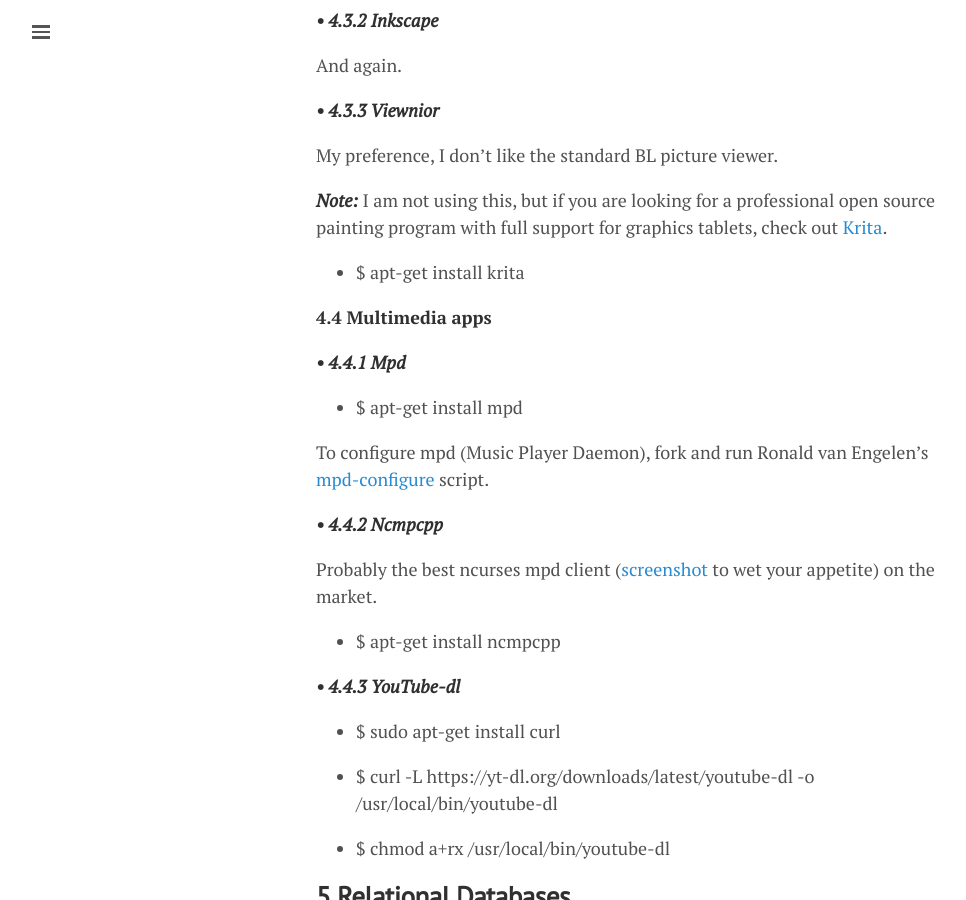
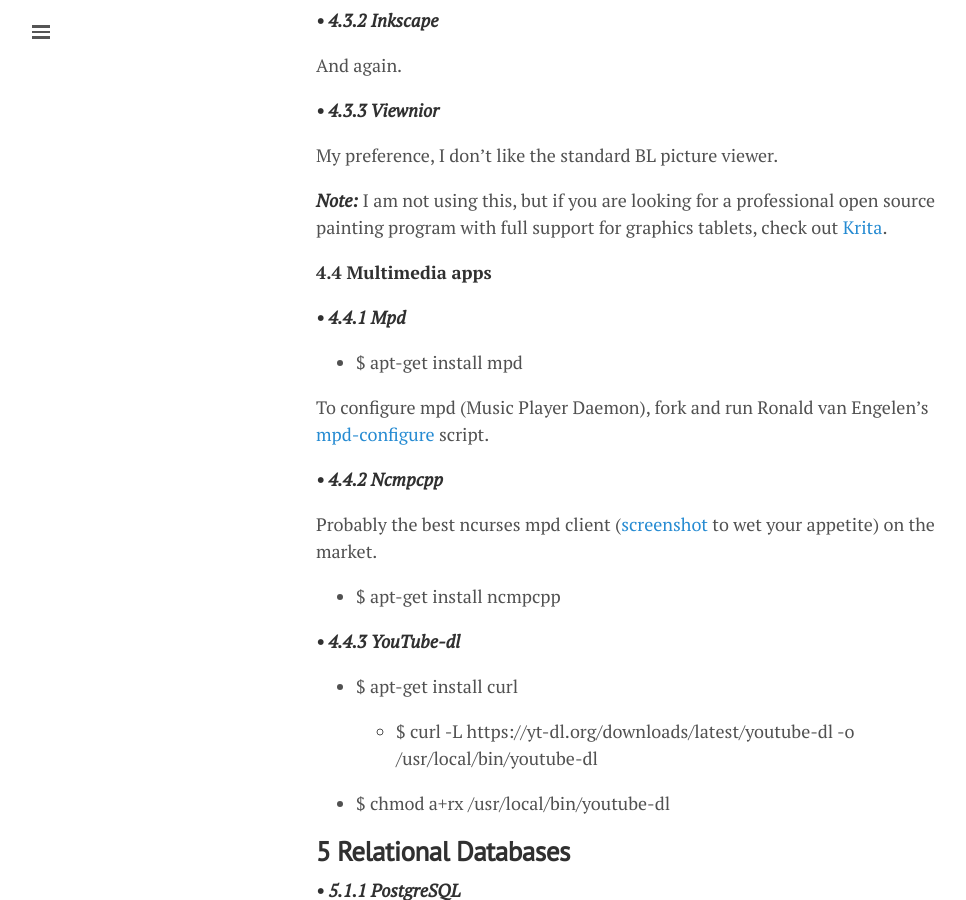
Before and after one commit to lgeurts/lgeurts.github.io, a Jekyll site: the page built from _posts/2017-07-11-bunsenlabs-linux-setup-notes-for dell-inspiron-6000.md, in a window 1280 px wide and 900 px high, scrolled down 3734 px. Shown: the whole window, without its empty margins (0-966 px from the left). Built offline with Jekyll 4.4.1, drawn with Linux system fonts in a browser that asks for light colours; nearby versions of some CDN libraries; comment, search, counter and statistics services are not loaded.

Commit message:
Update 2017-07-11-bunsenlabs-linux-setup-notes-for dell-inspiron-6000.md

```diff
--- a/_posts/2017-07-11-bunsenlabs-linux-setup-notes-for dell-inspiron-6000.md
+++ b/_posts/2017-07-11-bunsenlabs-linux-setup-notes-for dell-inspiron-6000.md
@@ -113,8 +113,6 @@
 
 ***Note:*** I am not using this, but if you are looking for a professional open source painting program with full support for graphics tablets, check out [Krita](https://krita.org/en/).
 
-- $ apt-get install krita
-
 **4.4 Multimedia apps**
 
 ***• 4.4.1 Mpd***
@@ -131,9 +129,9 @@
 
 ***• 4.4.3 YouTube-dl***
 
-- $ sudo apt-get install curl
+- $ apt-get install curl
 
-- $ curl -L https://yt-dl.org/downloads/latest/youtube-dl -o /usr/local/bin/youtube-dl
+    - $ curl -L https://yt-dl.org/downloads/latest/youtube-dl -o /usr/local/bin/youtube-dl
 
 - $ chmod a+rx /usr/local/bin/youtube-dl
 
```
